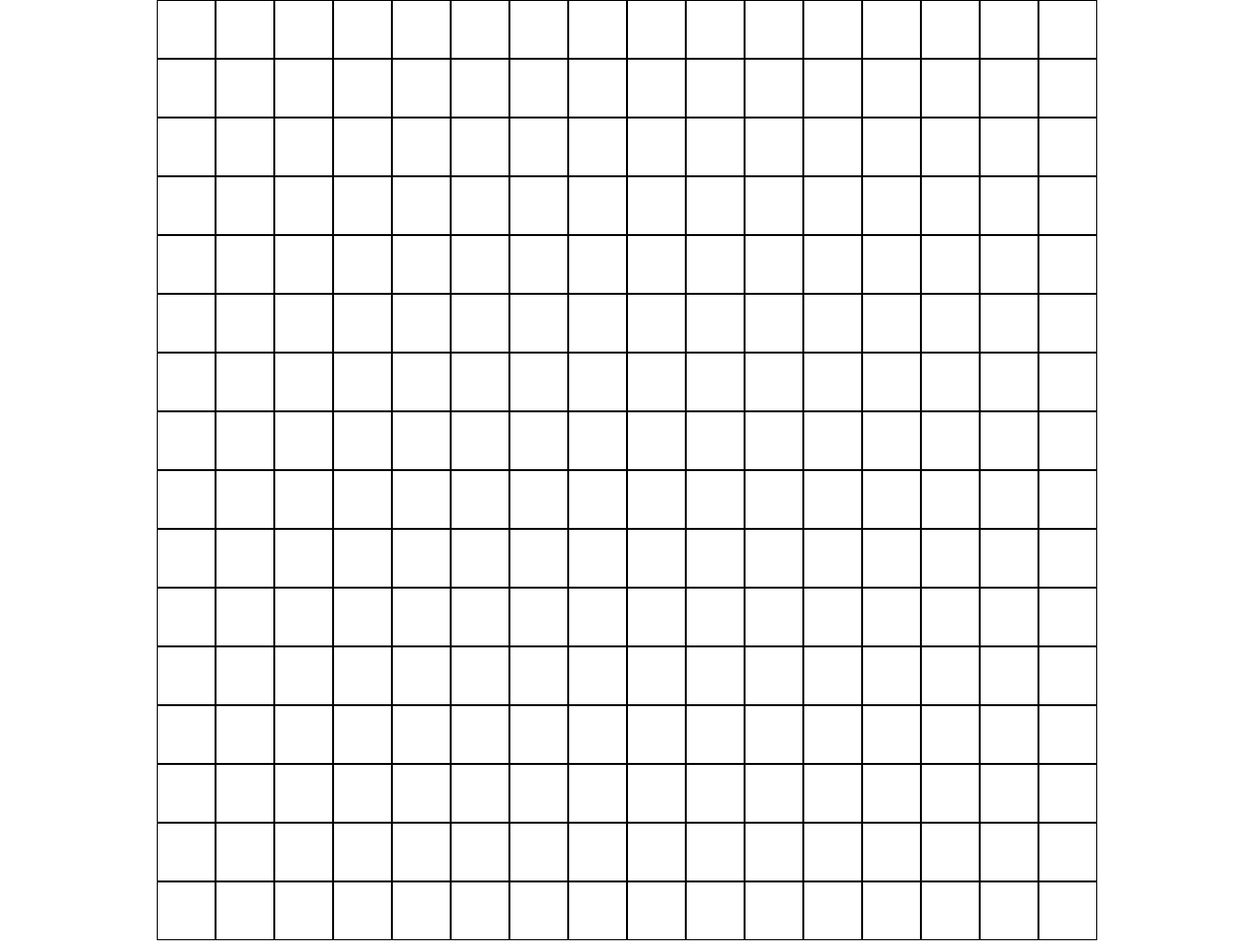
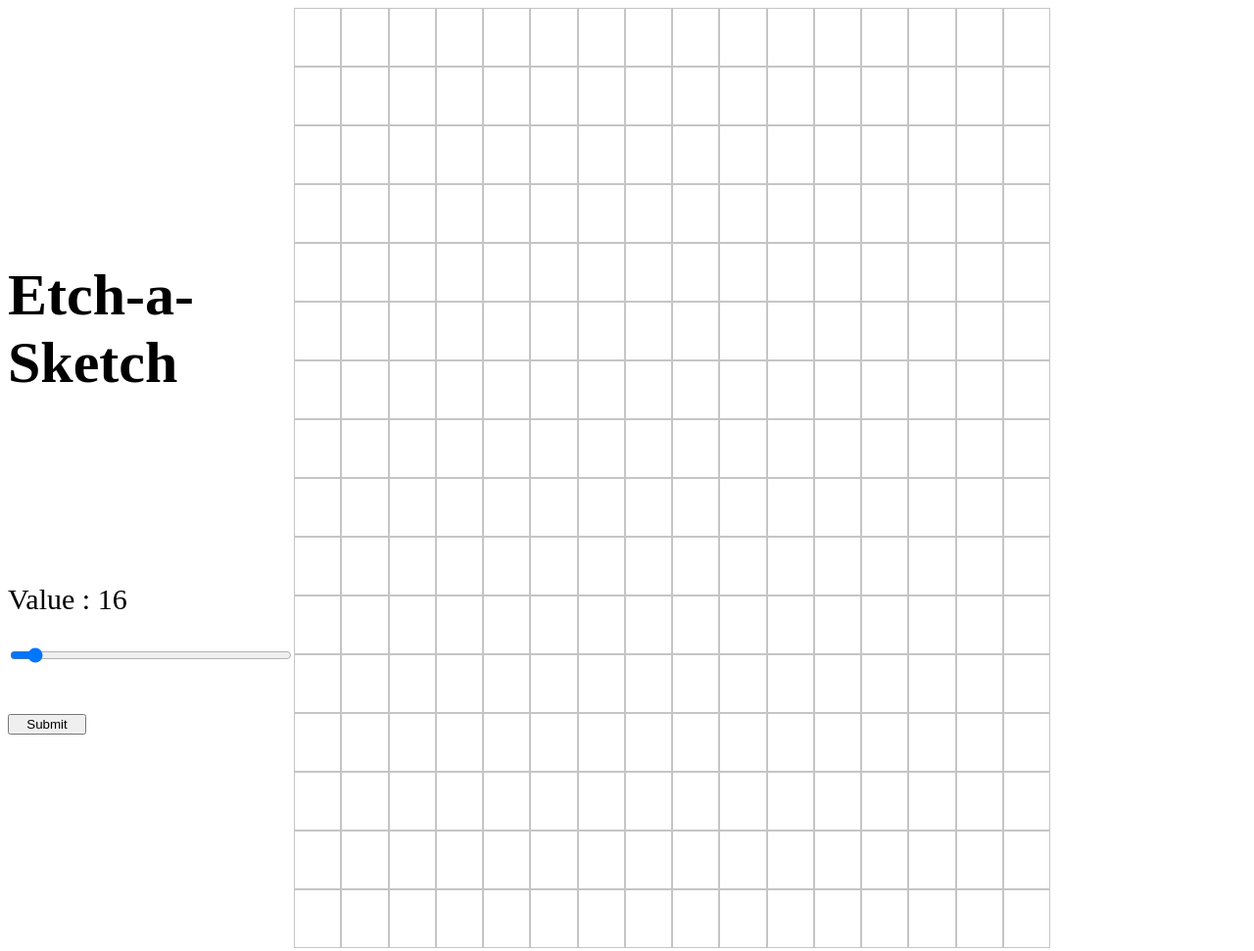
Before and after one commit to S-Smans/Etch-a-Sketch, a plain HTML site: page index.html in a window 1280 px wide. Shown: the whole page at 98% size. Drawn offline with Linux system fonts and the light colour scheme.

Commit message:
Added slider that creates custom grid

```diff
--- a/index.html
+++ b/index.html
@@ -9,6 +9,14 @@
     <link rel="stylesheet" href="style.css">
 </head>
 <body>
+    <div class="main">
+        <div class="left-side">
+            <h1 class="title">Etch-a-Sketch</h1>
+            <p class="value-text">Value : <span class="value"></span></p>
+            <input type="range" min="10" max="100" value="16" class="slider">
+            <button class="submit">Submit</button>
+        </div>
 
+    </div>
 </body>
 </html>
--- a/script.js
+++ b/script.js
@@ -1,17 +1,55 @@
-let body = document.querySelector('body');
+// creates multiple divs to create a grid
+function createGrid() {
+    for (let i = 0; i < Math.pow(slider.value, 2); i++) {
+        container.appendChild(document.createElement('div'));
+    }
+    container.style.gridTemplateColumns = `repeat(${slider.value}, 1fr)`;
 
+    // gets all the divs that create the grid
+    let divs = document.querySelectorAll('div.container > div');
+
+    // each div has an event listener that changes color when the mouse hovers over it
+    divs.forEach(div => {
+        div.addEventListener('mouseenter', (e) => e.target.style.backgroundColor = 'purple');
+    });
+}
+
+// deletes the grid
+function deleteGrid() {
+    while (container.hasChildNodes()) {
+        container.removeChild(container.lastChild);
+    }
+}
+
+// gets div by class name from html
+let main = document.querySelector('.main');
+
+// creates a new div
 let container = document.createElement('div');
 
-for (let i = 0; i < 256; i++) {
-    container.appendChild(document.createElement('div'));
-}
-
+// adds a class="container" to the div that contains all the divs
 container.classList.add('container');
 
-body.appendChild(container);
+// adds created grid to the html
+main.appendChild(container);
 
-let divs = document.querySelectorAll('div.container > div');
+// gets div by class name from html
+let slider = document.querySelector('.slider');
+let value = document.querySelector('.value');
+let submit = document.querySelector('.submit');
 
-divs.forEach(div => {
-    div.addEventListener('mouseenter', (e) => e.target.style.backgroundColor = 'purple');
-});
+// shows the value of the slider
+value.innerText = slider.value;
+
+// changes value text dynamically to the slider
+slider.addEventListener('input', () => {
+    value.innerText = slider.value;
+})
+
+// changes the grid layout by the slider number
+submit.addEventListener('click', (e) => {
+    deleteGrid();
+    createGrid();
+})
+
+createGrid();
--- a/style.css
+++ b/style.css
@@ -1,16 +1,37 @@
-body {
-    display: flex;
-    align-items: center;
-    justify-content: center;
-    margin:0;
-}
 .container {
     display: grid;
-    grid-template-columns: repeat(16, 1fr);
     width: 960px;
     height: 960px;
+    margin-right: 200px;
 }
 
 .container > div {
-    border: 1px solid black;
+    border: 1px solid rgb(197, 197, 197);
 }
+
+.left-side {
+    display: flex;
+    flex-direction: column;
+    margin:auto;
+
+}
+
+.title {
+    font-size: 60px;
+    font-weight: bold;
+}
+
+.value-text {
+    font-size:30px;
+    margin-top: 150px;
+}
+
+.main {
+    display: flex;
+    justify-content: space-between;
+}
+
+.submit {
+    width: 80px;
+    margin-top: 50px;
+}
```
